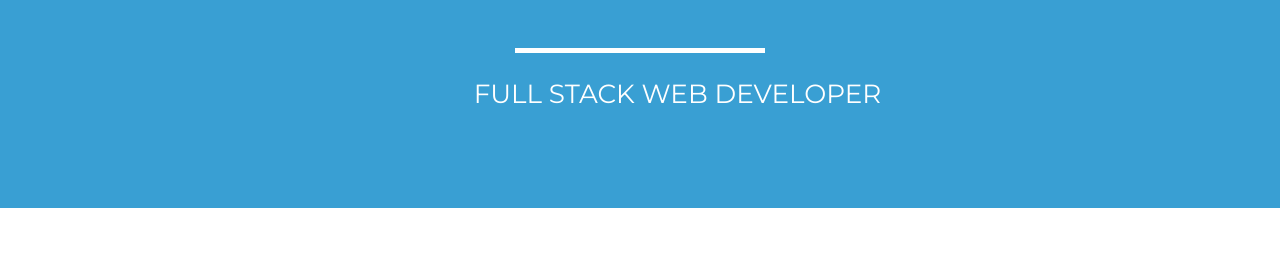
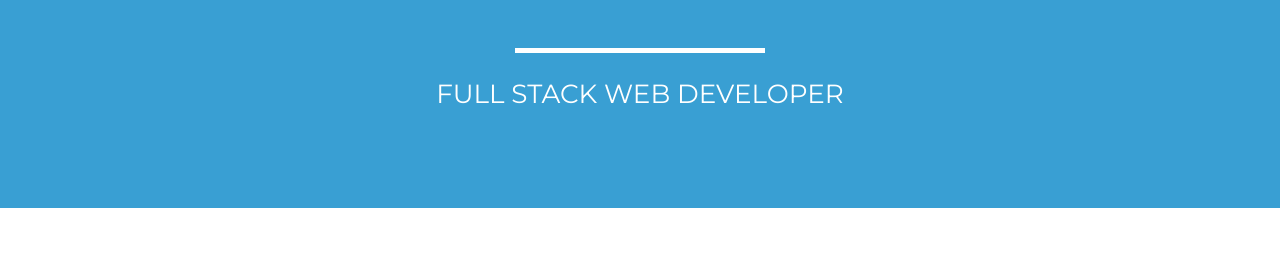
Before and after one commit to deeplyfriedchicken/portfolio, a Jekyll site: the page index.html, which Jekyll copies as it is, in a window 1280 px wide. Shown: the part 555-829 px from the top of the page. Built offline with Jekyll 4.4.1, drawn with Linux system fonts in a browser that asks for light colours; nearby versions of some CDN libraries.

Commit message:
fixed full stack web deve centering

```diff
--- a/index.html
+++ b/index.html
@@ -54,6 +54,9 @@
   @media (min-width:991px) {
     .skills {
       padding-left: 75px;
+    }
+    #full-stack {
+      padding-left: 0;
     }
   }
   .resources {
@@ -125,7 +128,7 @@
                     <div class="intro-text">
                         <span class="name">Kevin Cunanan</span>
                         <hr class="star-light">
-                        <span class="skills">Full Stack Web Developer</span>
+                        <span class="skills" id="full-stack">Full Stack Web Developer</span>
                     </div>
                 </div>
             </div>
```
